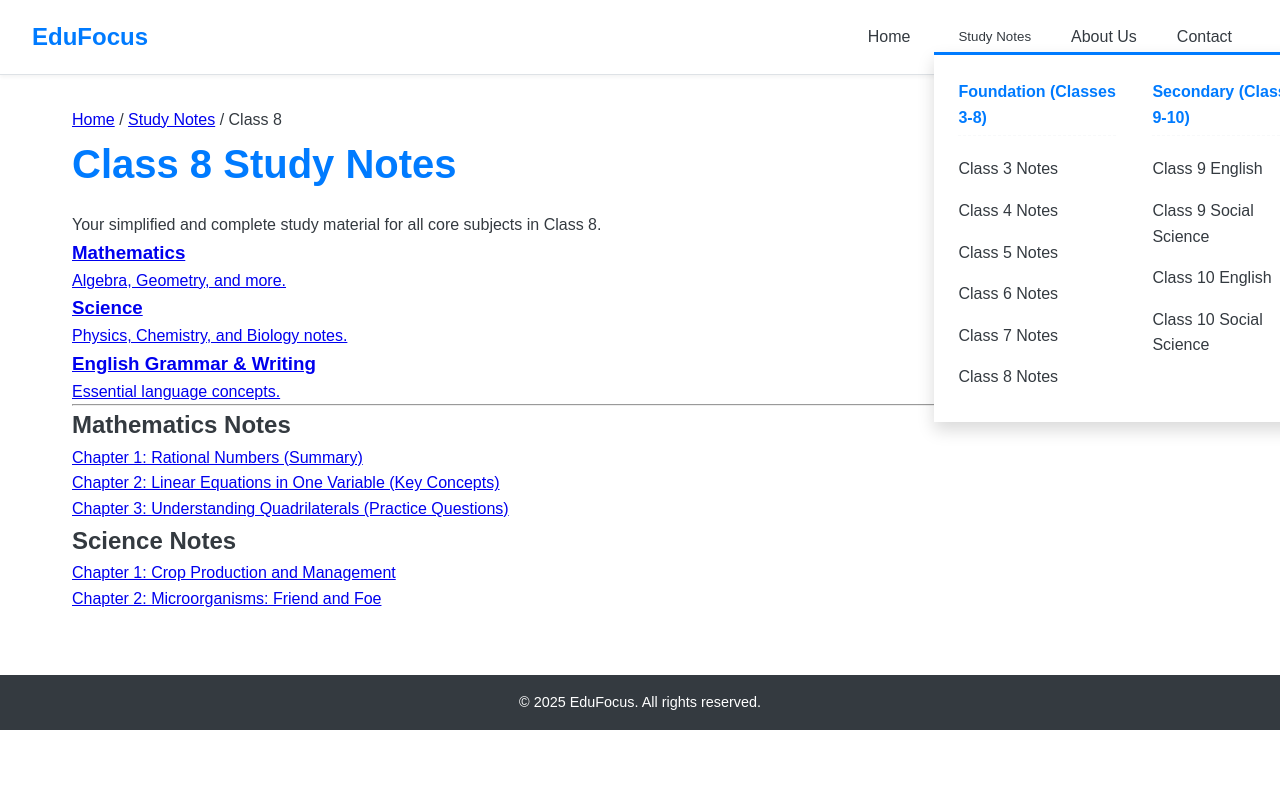
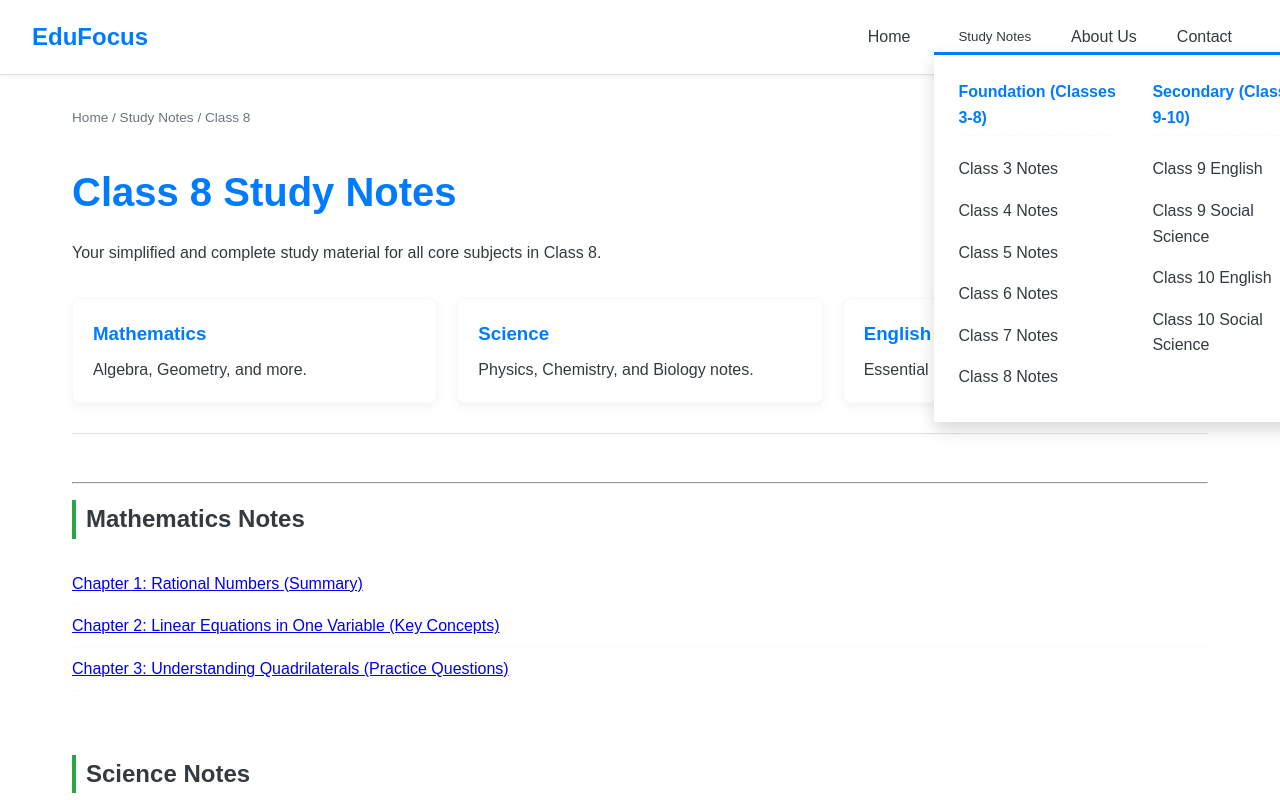
Before and after one commit to iamdevshah3011/xpertz, a plain HTML site: page notes/class8.html in a window 1280 px wide. Shown: the top 800 px of the page. Drawn offline with Linux system fonts and the light colour scheme.

Commit message:
Update styles.css

```diff
--- a/styles.css
+++ b/styles.css
@@ -162,3 +162,72 @@ body {
     margin-top: 4rem;
     font-size: 0.9rem;
 }
+/* --- 7. Subject Directory and Notes Layout Styles (For pages like class8.html) --- */
+
+.breadcrumb {
+    font-size: 0.85rem;
+    color: #6c757d;
+    margin-bottom: 2rem;
+}
+
+.breadcrumb a {
+    color: #6c757d;
+    text-decoration: none;
+}
+
+.breadcrumb a:hover {
+    color: var(--primary-color);
+}
+
+.subject-grid {
+    display: flex;
+    flex-wrap: wrap;
+    gap: 20px;
+    margin-top: 2rem;
+    margin-bottom: 3rem;
+    border-bottom: 1px solid #dee2e6;
+    padding-bottom: 30px;
+}
+
+.subject-tile {
+    flex: 1 1 280px; /* Allows up to 3 tiles per row on large screens */
+    background-color: #fff;
+    padding: 20px;
+    border-radius: 8px;
+    border: 1px solid var(--bg-light);
+    box-shadow: 0 4px 10px rgba(0,0,0,0.05);
+    text-decoration: none;
+    color: var(--text-color);
+    transition: all 0.3s;
+}
+
+.subject-tile:hover {
+    border-color: var(--primary-color);
+    box-shadow: 0 6px 15px rgba(0,0,0,0.1);
+    transform: translateY(-2px);
+}
+
+.subject-tile h3 {
+    color: var(--primary-color);
+    margin-bottom: 0.5rem;
+}
+
+.notes-section {
+    margin-bottom: 3rem;
+    padding-top: 1rem;
+}
+
+.notes-section h2 {
+    color: var(--text-color);
+    border-left: 4px solid var(--secondary-color);
+    padding-left: 10px;
+    margin-bottom: 1.5rem;
+}
+
+.notes-list p {
+    padding: 0.5rem 0;
+    border-bottom: 1px dotted var(--bg-light);
+}
+
+/* Add the basic responsiveness section I provided before to handle mobile screens! */
+/* (Section 8: Basic Responsiveness for Mobile Screens) */
```
